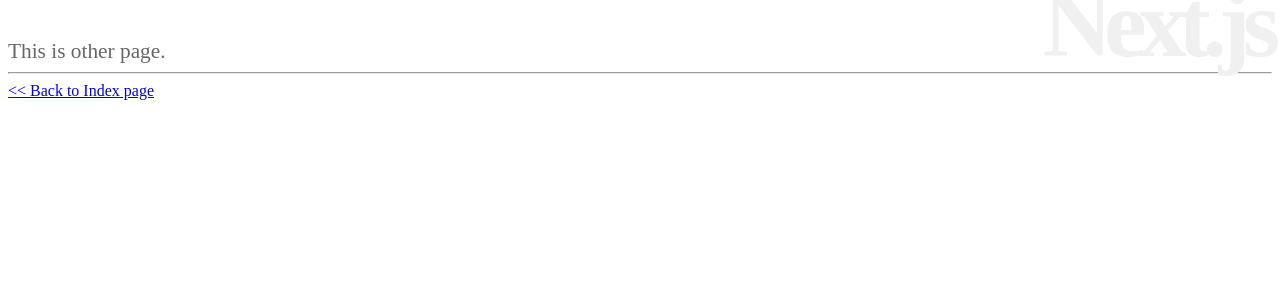
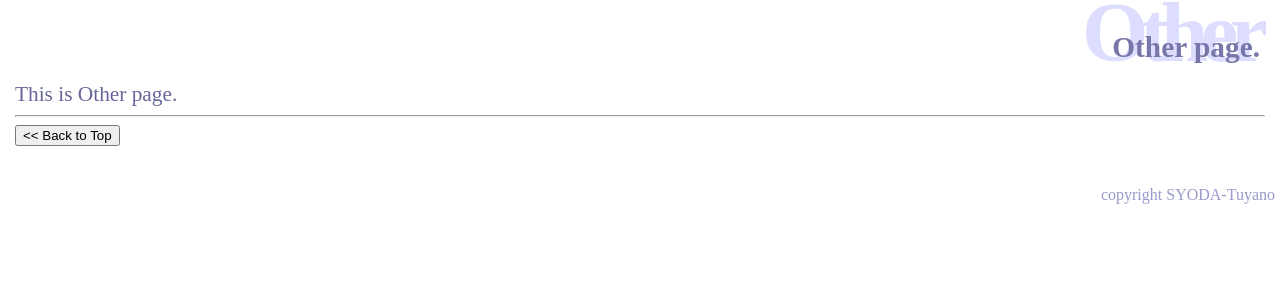
Before and after one commit to fbfb6123/next_react, a Next.js app: page /other in a window 1280 px wide. Shown: the top 300 px of the page. Built offline with nearby package versions, Linux system fonts and the light colour scheme.

Commit message:
Update other.js

```diff
--- a/pages/other.js
+++ b/pages/other.js
@@ -1,28 +1,14 @@
 import Link from 'next/link';
 import Layout from '../components/Layout';
 
-const h1 = {
-  fontSize:'72pt',
-  fontWeight:'bold',
-  textAlign:'right',
-  letterSpacing:'-8px',
-  color:'#f0f0f0',
-  margin:'-40px 0px'
-}
-
-const p = {
-  margin:'0px',
-  color:'#666',
-  fontSize:'16pt'
-}
-
-export default () =><div>
-  <h1 style={h1}>Next.js</h1>
-  <p style={p}>This is other page.</p>
-  <hr />
-  <div>
-    <Link href="/">
-      <a>&lt;&lt; Back to Index page</a>
-    </Link>
-  </div>
-</div>
+export default () =>(
+  <Layout header="Other" title="Other page.">
+    <p>This is Other page.</p>
+    <hr/>
+    <div>
+      <Link href="/">
+        <button>&lt;&lt; Back to Top</button>
+      </Link>
+    </div>
+  </Layout>
+)
```
